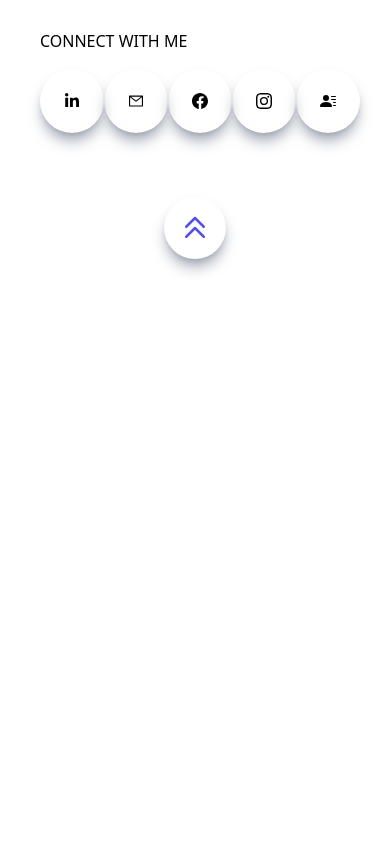
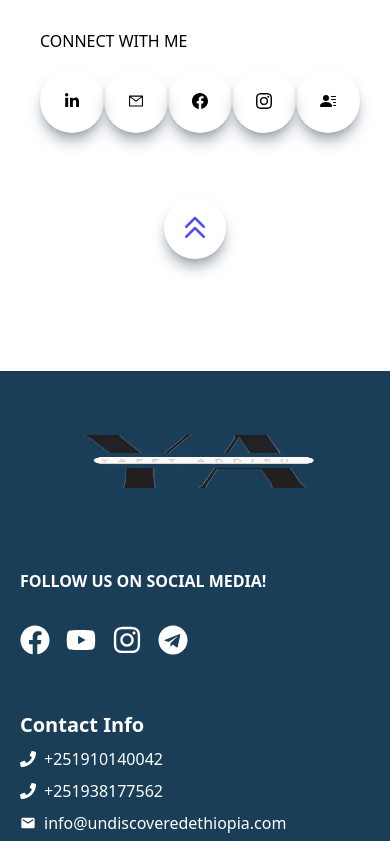
Before and after one commit to yafet-123/yafet-addisu-portfolio, a Next.js app: page / in a window 390 px wide. Shown: the part 1156-1997 px from the top of the page. Before the commit the page ends 1527 px from the top, so only its background shows below. Built offline with nearby package versions, Linux system fonts and the light colour scheme.

Commit message:
edited footer components

```diff
--- /dev/null
+++ b/components/common/Footer.tsx
@@ -0,0 +1,161 @@
+import Image from 'next/image';
+import Link from 'next/link';
+import React from 'react';
+import logo from '../../public/navLogo.png';
+import {
+  FaFacebook,
+  FaInstagram,
+  FaLinkedin,
+  FaPhone,
+  FaYoutube,
+  // FaTwitter,
+  FaTelegram,
+  FaTiktok,
+  FaTripadvisor,
+} from 'react-icons/fa';
+import { ImLocation } from 'react-icons/im';
+import { MdEmail } from 'react-icons/md';
+
+export const Footer: React.FC = () => {
+  const socialMediaLinks = [
+    {
+      icon: <FaFacebook size={30} color="white" />,
+      path: 'https://www.facebook.com/profile.php?id=100075647120196&mibextid=LQQJ4d',
+    },
+    // { icon: <FaYoutube size={30} color="white" /> ,  path:""},
+    {
+      icon: <FaYoutube size={30} color="white" />,
+      path: 'https://www.youtube.com/@UndiscoveredAfrica',
+    },
+    {
+      icon: <FaInstagram size={30} color="white" />,
+      path: 'https://instagram.com/seya_ethiopia_official?igshid=YTQwZjQ0NmI0OA%3D%3D&utm_source=qr',
+    },
+    {
+      icon: <FaTelegram size={30} color="white" />,
+      path: 'https://t.me/undiscoverdethiopiatour',
+    },
+  ];
+
+  const quickLinks = [
+    { url: "/", link: "Home" },
+    { url: "/tours", link: "Tours" },
+    { url: "/about", link: "About Us" },
+    { url: "/gallery", link: "Gallery" },
+    { url: "/contact", link: "Contact Us" },
+    { url: "/attraction", link: "Attraction" },
+    { url:"/hotelbooking", link:"Hotel Booking"},
+  ];
+
+  return (
+    <footer className="bg-[#1a3e58] bottom-0 w-full">
+      <div className="flex flex-col lg:flex-row justify-between gap-4 text-white mx-5 md:mx-10 my-5">
+        <div className="flex flex-col gap-8 items-start justify-evemly mb-10 md:mb-0">
+          <div className="">
+            <Link href="/">
+              <Image
+                src={logo}
+                className=""
+                alt="Logo"
+                width={500}
+                height={200}
+              />
+            </Link>
+          </div>
+
+          <p className="font-semibold">
+            FOLLOW US ON SOCIAL MEDIA!
+          </p>
+          <div className="flex justify-center gap-4">
+            {socialMediaLinks.map((paths, index) => {
+              return (
+                <Link key={index} href={paths.path} target="_blank" >
+                  <p className='cursor-pointer hover:scale-105 '>{paths.icon}</p>
+                </Link>
+              );
+            })}
+          </div>
+        </div>
+
+        <div className="flex flex-col gap-2">
+          <h1 className="text-xl font-bold">Contact Info</h1>
+
+          <Link
+            target="_blank"
+            className="flex flex-row items-center gap-2 hover:text-gray-300"
+            href={`tel:${+251910140042}`}
+          >
+            <span className="flex items-center">
+              <FaPhone /> <p className="ml-2 md:ml-3 cursor-pointer">+251910140042</p>
+            </span>
+          </Link>
+          <Link
+            target="_blank"
+            className="flex flex-row items-center gap-2 hover:text-gray-300"
+            href={`tel:${+251938177562}`}
+          >
+            <span className="flex items-center">
+              <FaPhone /> <p className="ml-2 md:ml-3 cursor-pointer">+251938177562</p>
+            </span>
+          </Link>
+          <div>
+            <Link
+              target="_blank"
+              className="flex flex-row items-center gap-2 hover:text-gray-300"
+              href="mailto:info@undiscoveredethiopia.com"
+            >
+              <span className="flex items-center">
+                <MdEmail /> <p className="ml-2 md:ml-3 cursor-pointer">info@undiscoveredethiopia.com</p>
+              </span>
+            </Link>
+          </div>
+
+          <Link
+            target="_blank"
+            className="flex flex-row items-center gap-2 hover:text-gray-300"
+            href={`https://goo.gl/maps/Gc6478sG5ZecmfSj6`}
+          >
+            <span className="flex items-center">
+              <ImLocation />{' '}
+              <p className="ml-3 cursor-pointer">
+                Addis Ababa, Ethiopia.
+              </p>
+            </span>
+          </Link>
+        </div>
+
+        <div className="grid grid-cols-2 gap-2  justify-center">
+          <div className="flex flex-col gap-2">
+            <h1 className="text-xl font-bold">Quick Links</h1>
+            {quickLinks.map((links, index) => {
+              return (
+                <Link
+                  key={index}
+                  href={links.url}
+                  className="hover:text-gray-300"
+                >
+                  {links.link}
+                </Link>
+              );
+            })}
+          </div>
+        </div>
+      </div>
+      <div className="flex flex-col md:flex-row justify-between items-center md:h-10  px-5 md:px-10 bg-white py-2">
+        <p className="text-sm md:text-md text-[#1A3E58] md:block text-center md:text-left mb-5 md:mb-0 ">
+          &copy; 2023 Undiscovered Ethiopia Tours. All rights reserved.
+        </p>
+
+        <div className="text-sm md:text-md text-[#1A3E58] font-medium">
+          <Link
+            target="_blank"
+            className="flex flex-row items-center gap-2 hover:text-gray-300 "
+            href="mailto:meetnatnaelkebede@gmail.com"
+          >
+            <p className="underline cursor-pointer">Website made by Natnael K. </p>
+          </Link>
+        </div>
+      </div>
+    </footer>
+  );
+};
--- /dev/null
+++ b/components/layout/layout.tsx
@@ -0,0 +1,19 @@
+import React from 'react';
+import { Footer } from '../common/Footer';
+import { Navbar } from '../common/Navbar';
+
+interface LayoutProps {
+  children: React.ReactNode;
+}
+
+const Layout: React.FC<LayoutProps> = ({ children }) => {
+  return (
+    <div className="flex flex-col min-h-screen">
+      <Navbar />
+      <main className="flex-grow">{children}</main>
+      <Footer />
+    </div>
+  );
+};
+
+export default Layout;
--- a/pages/_app.js
+++ b/pages/_app.js
@@ -1,13 +1,12 @@
 import '../styles/globals.css'
 import {Navbar} from '../components/common/Navbar'
-import {DataProvider} from '../context/DataContext'
+import Layout from '../components/layout/layout';
 
 function MyApp({ Component, pageProps }) {
   return (
-    <DataProvider>
-      <Navbar />
+    <Layout>
       <Component {...pageProps} />
-    </DataProvider>
+    </Layout>
   )
 }
 
```
